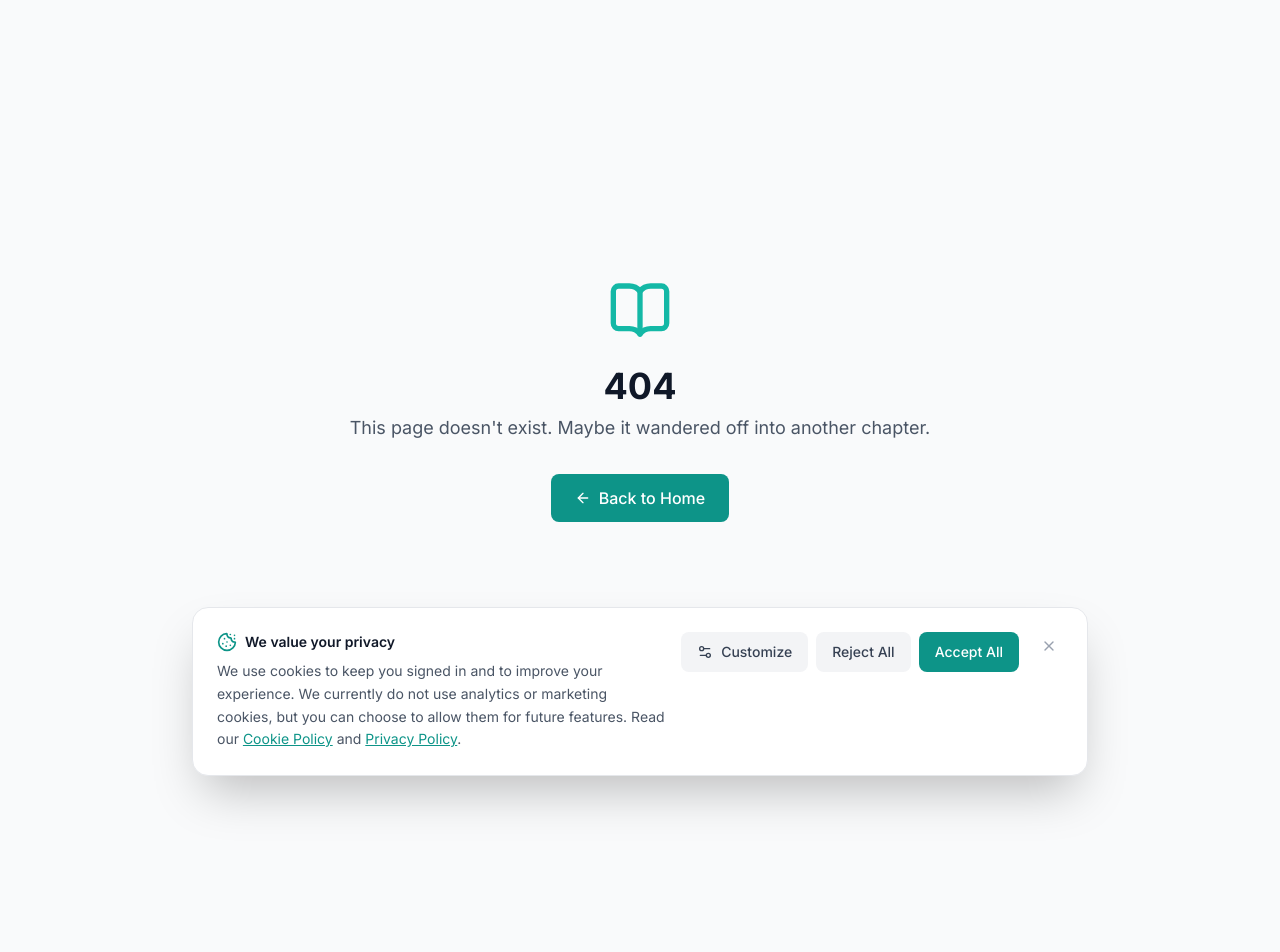
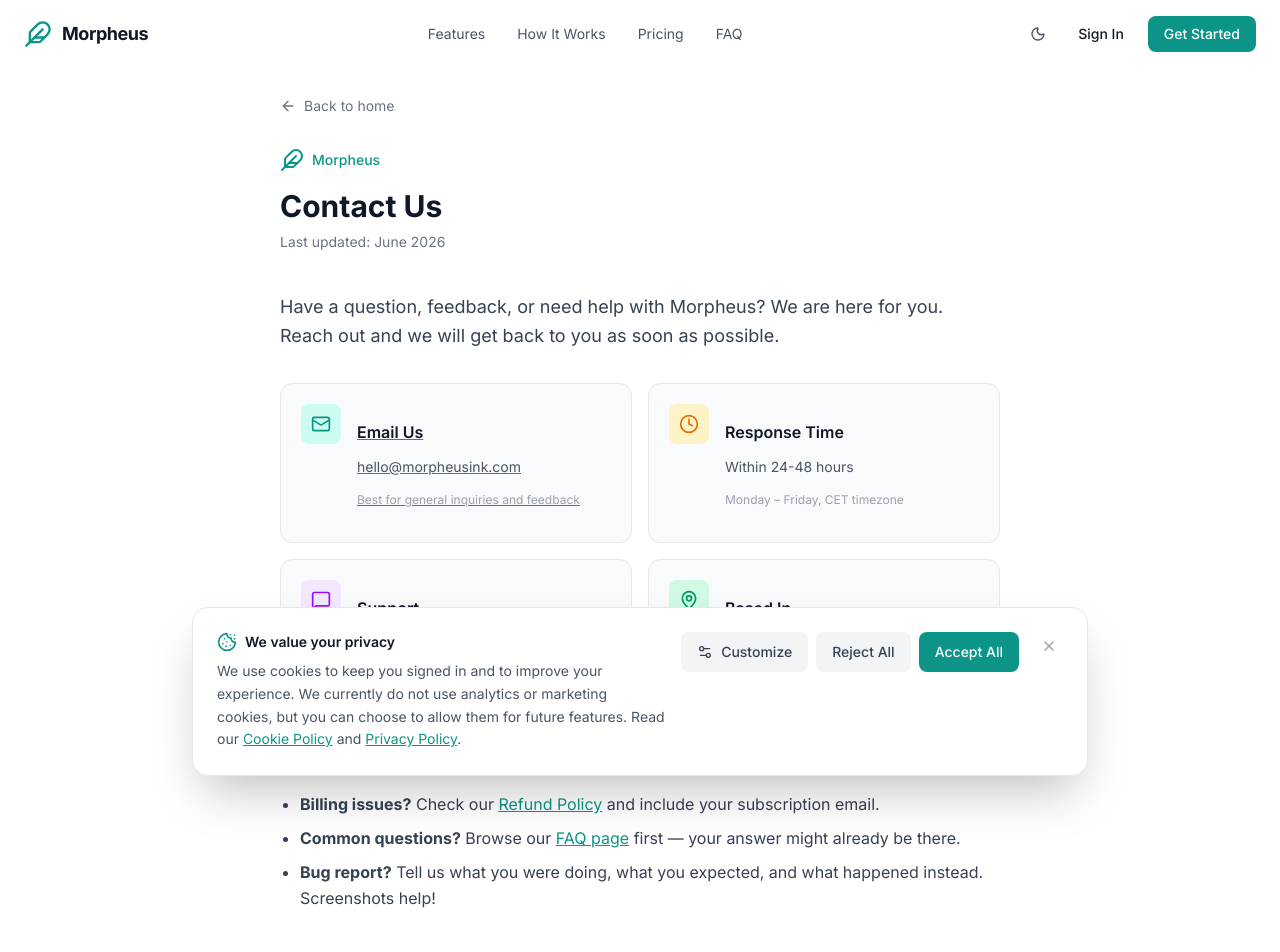
Before and after one commit to giodec2/Morpheus, a React (Vite) app: page /contact in a window 1280 px wide. Shown: the top 952 px of the page. Before the commit the page ends 800 px from the top, so only its background shows below. Built offline with nearby package versions, Linux system fonts and the light colour scheme; no server answers.

Commit message:
feat: update contact email, add contact page, add FAQ nav, remove PEC from footer

```diff
--- a/src/App.tsx
+++ b/src/App.tsx
@@ -24,6 +24,7 @@
 const CookiePolicy = lazy(() => import('@/pages/CookiePolicy'));
 const RefundPolicy = lazy(() => import('@/pages/RefundPolicy'));
 const FAQ = lazy(() => import('@/pages/FAQ'));
+const Contact = lazy(() => import('@/pages/Contact'));
 const NotFound = lazy(() => import('@/pages/NotFound'));
 
 function PageLoader() {
@@ -96,6 +97,7 @@
           <Route path="/cookies" component={CookiePolicy} />
           <Route path="/refund" component={RefundPolicy} />
           <Route path="/faq" component={FAQ} />
+          <Route path="/contact" component={Contact} />
           <Route path="/app">
             {() => (
               <AuthGuard>
--- a/src/components/Landing/FAQSection.tsx
+++ b/src/components/Landing/FAQSection.tsx
@@ -131,13 +131,13 @@
             All Questions
             <ArrowRight className="w-4 h-4" />
           </Link>
-          <a
-            href="mailto:giovannidecaprio04@pec.it"
+          <Link
+            href="/contact"
             className="inline-flex items-center gap-2 text-sm font-semibold text-primary-600 dark:text-primary-400 hover:text-primary-700 dark:hover:text-primary-300 transition-colors"
           >
             Contact Support
             <span className="text-lg">→</span>
-          </a>
+          </Link>
         </div>
       </div>
     </section>
--- a/src/components/Landing/Footer.tsx
+++ b/src/components/Landing/Footer.tsx
@@ -46,8 +46,8 @@
                 </button>
               </li>
               <li>
-                <Link href="/faq" className="text-sm text-gray-500 dark:text-gray-400 hover:text-gray-900 dark:hover:text-white transition-colors">
-                  FAQ
+                <Link href="/contact" className="text-sm text-gray-500 dark:text-gray-400 hover:text-gray-900 dark:hover:text-white transition-colors">
+                  Contact Us
                 </Link>
               </li>
             </ul>
@@ -91,8 +91,8 @@
             <h4 className="font-semibold text-sm text-gray-900 dark:text-white mb-3">Contact</h4>
             <ul className="space-y-2">
               <li>
-                <a href="mailto:giovannidecaprio04@pec.it" className="text-sm text-gray-500 dark:text-gray-400 hover:text-gray-900 dark:hover:text-white transition-colors">
-                  giovannidecaprio04@pec.it
+                <a href="mailto:hello@morpheusink.com" className="text-sm text-gray-500 dark:text-gray-400 hover:text-gray-900 dark:hover:text-white transition-colors">
+                  hello@morpheusink.com
                 </a>
               </li>
               <li>
@@ -131,10 +131,6 @@
             {' · '}C.F.: DCPGNN04P28H501W
             {' · '}P.IVA: 18340151002
             {' · '}Codice ATECO: 62.10.00 (Attività di programmazione informatica)
-            {' · '}PEC:{' '}
-            <a href="mailto:giovannidecaprio04@pec.it" className="underline hover:no-underline">
-              giovannidecaprio04@pec.it
-            </a>
             {' · '}Regime fiscale: Regime Forfettario
           </p>
         </div>
--- a/src/components/Landing/LandingNavbar.tsx
+++ b/src/components/Landing/LandingNavbar.tsx
@@ -62,6 +62,10 @@
               Pricing
               <span className="absolute -bottom-0.5 left-0 w-0 h-0.5 bg-primary-500 group-hover:w-full transition-all duration-300" />
             </button>
+            <Link href="/faq" className="text-sm text-gray-600 dark:text-gray-400 hover:text-gray-900 dark:hover:text-white transition-colors relative group">
+              FAQ
+              <span className="absolute -bottom-0.5 left-0 w-0 h-0.5 bg-primary-500 group-hover:w-full transition-all duration-300" />
+            </Link>
           </div>
 
           {/* Desktop Actions */}
@@ -106,6 +110,7 @@
             <button onClick={() => handleNavClick('#features')} className="block w-full text-left py-2 text-gray-700 dark:text-gray-300">Features</button>
             <button onClick={() => handleNavClick('#how-it-works')} className="block w-full text-left py-2 text-gray-700 dark:text-gray-300">How It Works</button>
             <button onClick={() => handleNavClick('#pricing')} className="block w-full text-left py-2 text-gray-700 dark:text-gray-300">Pricing</button>
+            <Link href="/faq" onClick={() => setMobileOpen(false)} className="block w-full text-left py-2 text-gray-700 dark:text-gray-300">FAQ</Link>
             <div className="pt-3 border-t border-gray-200 dark:border-slate-800 flex flex-col gap-2">
               {user ? (
                 <Link href="/app">
--- a/src/components/Landing/PricingSection.tsx
+++ b/src/components/Landing/PricingSection.tsx
@@ -237,7 +237,7 @@
                 </span>
               </div>
               <p className="text-xs text-gray-400 mt-1.5 transition-all duration-300">
-                {isAnnual ? `Billed annually ($${Math.round(tier.price * 10)}/year). ` : 'Billed monthly. '}Cancel anytime.
+                {isAnnual ? `Billed annually ($${Math.round(tier.price * 10)}/year). ` : 'Billed monthly. '}Cancel anytime. + applicable tax
               </p>
             </div>
           ) : (
--- a/src/components/common/TierSelectorModal.tsx
+++ b/src/components/common/TierSelectorModal.tsx
@@ -145,7 +145,7 @@
                             <span className="text-lg font-black text-gray-900 dark:text-white">
                               ${tier.price}
                             </span>
-                            <span className="text-xs text-gray-400">+ taxes</span>
+                            <span className="text-xs text-gray-400">+ applicable tax</span>
                           </>
                         ) : (
                           <span className="text-lg font-black text-gray-900 dark:text-white">Free</span>
--- a/src/components/common/UpgradeModal.tsx
+++ b/src/components/common/UpgradeModal.tsx
@@ -148,7 +148,7 @@
                 {prices[nextTierKey]}/mo
               </span>
               <span className="text-xs text-gray-400">
-                + taxes
+                + applicable tax
               </span>
             </div>
           </div>
--- /dev/null
+++ b/src/pages/Contact.tsx
@@ -0,0 +1,121 @@
+import { Mail, MessageSquare, Clock, MapPin } from 'lucide-react';
+import LegalPageLayout from '@/components/Legal/LegalPageLayout';
+
+export default function Contact() {
+  return (
+    <LegalPageLayout title="Contact Us" lastUpdated="June 2026">
+      <div className="space-y-8 text-gray-700 dark:text-gray-300">
+        <section>
+          <p className="text-lg leading-relaxed">
+            Have a question, feedback, or need help with Morpheus? We are here for you.
+            Reach out and we will get back to you as soon as possible.
+          </p>
+        </section>
+
+        <section className="grid sm:grid-cols-2 gap-4">
+          <a
+            href="mailto:hello@morpheusink.com"
+            className="group flex items-start gap-4 p-5 rounded-xl border border-gray-200 dark:border-slate-700 bg-gray-50 dark:bg-slate-800/50 hover:border-primary-300 dark:hover:border-primary-700 transition-colors"
+          >
+            <div className="w-10 h-10 rounded-lg bg-primary-100 dark:bg-primary-900/30 flex items-center justify-center flex-shrink-0">
+              <Mail className="w-5 h-5 text-primary-600 dark:text-primary-400" />
+            </div>
+            <div>
+              <h3 className="font-semibold text-gray-900 dark:text-white mb-1 group-hover:text-primary-600 dark:group-hover:text-primary-400 transition-colors">
+                Email Us
+              </h3>
+              <p className="text-sm text-gray-600 dark:text-gray-400">
+                hello@morpheusink.com
+              </p>
+              <p className="text-xs text-gray-400 dark:text-gray-500 mt-1">
+                Best for general inquiries and feedback
+              </p>
+            </div>
+          </a>
+
+          <div className="flex items-start gap-4 p-5 rounded-xl border border-gray-200 dark:border-slate-700 bg-gray-50 dark:bg-slate-800/50">
+            <div className="w-10 h-10 rounded-lg bg-amber-100 dark:bg-amber-900/30 flex items-center justify-center flex-shrink-0">
+              <Clock className="w-5 h-5 text-amber-600 dark:text-amber-400" />
+            </div>
+            <div>
+              <h3 className="font-semibold text-gray-900 dark:text-white mb-1">
+                Response Time
+              </h3>
+              <p className="text-sm text-gray-600 dark:text-gray-400">
+                Within 24-48 hours
+              </p>
+              <p className="text-xs text-gray-400 dark:text-gray-500 mt-1">
+                Monday – Friday, CET timezone
+              </p>
+            </div>
+          </div>
+
+          <div className="flex items-start gap-4 p-5 rounded-xl border border-gray-200 dark:border-slate-700 bg-gray-50 dark:bg-slate-800/50">
+            <div className="w-10 h-10 rounded-lg bg-purple-100 dark:bg-purple-900/30 flex items-center justify-center flex-shrink-0">
+              <MessageSquare className="w-5 h-5 text-purple-600 dark:text-purple-400" />
+            </div>
+            <div>
+              <h3 className="font-semibold text-gray-900 dark:text-white mb-1">
+                Support
+              </h3>
+              <p className="text-sm text-gray-600 dark:text-gray-400">
+                Billing & technical issues
+              </p>
+              <p className="text-xs text-gray-400 dark:text-gray-500 mt-1">
+                Include your account email for faster help
+              </p>
+            </div>
+          </div>
+
+          <div className="flex items-start gap-4 p-5 rounded-xl border border-gray-200 dark:border-slate-700 bg-gray-50 dark:bg-slate-800/50">
+            <div className="w-10 h-10 rounded-lg bg-emerald-100 dark:bg-emerald-900/30 flex items-center justify-center flex-shrink-0">
+              <MapPin className="w-5 h-5 text-emerald-600 dark:text-emerald-400" />
+            </div>
+            <div>
+              <h3 className="font-semibold text-gray-900 dark:text-white mb-1">
+                Based In
+              </h3>
+              <p className="text-sm text-gray-600 dark:text-gray-400">
+                Rome, Italy
+              </p>
+              <p className="text-xs text-gray-400 dark:text-gray-500 mt-1">
+                Built with care for storytellers worldwide
+              </p>
+            </div>
+          </div>
+        </section>
+
+        <section>
+          <h2 className="text-xl font-semibold text-gray-900 dark:text-white mb-3">
+            Before You Write
+          </h2>
+          <ul className="list-disc pl-5 space-y-2">
+            <li>
+              <strong>Billing issues?</strong> Check our{' '}
+              <a href="/refund" className="text-primary-600 dark:text-primary-400 underline">Refund Policy</a>{' '}
+              and include your subscription email.
+            </li>
+            <li>
+              <strong>Common questions?</strong> Browse our{' '}
+              <a href="/faq" className="text-primary-600 dark:text-primary-400 underline">FAQ page</a>{' '}
+              first — your answer might already be there.
+            </li>
+            <li>
+              <strong>Bug report?</strong> Tell us what you were doing, what you expected, and what happened instead. Screenshots help!
+            </li>
+          </ul>
+        </section>
+
+        <section className="text-center pt-4">
+          <a
+            href="mailto:hello@morpheusink.com"
+            className="inline-flex items-center gap-2 px-8 py-3.5 bg-primary-600 hover:bg-primary-700 text-white rounded-xl text-sm font-semibold transition-all duration-300 hover:scale-[1.03] active:scale-[0.97] shadow-lg shadow-primary-500/30"
+          >
+            <Mail className="w-4 h-4" />
+            Send us an email
+          </a>
+        </section>
+      </div>
+    </LegalPageLayout>
+  );
+}
--- a/src/pages/CookiePolicy.tsx
+++ b/src/pages/CookiePolicy.tsx
@@ -213,7 +213,7 @@
           <p>If you have any questions about our use of cookies or this Cookie Policy, please contact us:</p>
           <div className="bg-gray-50 dark:bg-slate-800/50 p-4 rounded-lg mt-2 text-sm">
             <p><strong>Giovanni de Caprio</strong></p>
-            <p>Email: <a href="mailto:giovannidecaprio04@pec.it" className="text-primary-600 dark:text-primary-400 underline">giovannidecaprio04@pec.it</a></p>
+            <p>Email: <a href="mailto:hello@morpheusink.com" className="text-primary-600 dark:text-primary-400 underline">hello@morpheusink.com</a></p>
             <p>Address: Via Gaspare Gozzi 113, 00145 Roma (RM), Italy</p>
           </div>
         </section>
--- a/src/pages/PrivacyPolicy.tsx
+++ b/src/pages/PrivacyPolicy.tsx
@@ -26,7 +26,7 @@
             <p>00145 Roma (RM), Italy</p>
             <p>C.F.: DCPGNN04P28H501W</p>
             <p>P.IVA: 18340151002</p>
-            <p>Email: giovannidecaprio04@pec.it</p>
+            <p>Email: hello@morpheusink.com</p>
           </div>
           <p className="mt-3">
             You can contact us regarding data protection matters at the email address above. We have not appointed a Data Protection Officer (DPO) as we do not meet the thresholds requiring one under Article 37 GDPR.
@@ -192,7 +192,7 @@
             <li><strong>Right to lodge a complaint (Art. 77):</strong> You have the right to complain to the Italian Data Protection Authority (Garante per la Protezione dei Dati Personali) or your local supervisory authority.</li>
           </ul>
           <p className="mt-3">
-            To exercise any of these rights, please contact us at <a href="mailto:giovannidecaprio04@pec.it" className="text-primary-600 dark:text-primary-400 underline">giovannidecaprio04@pec.it</a>. We will respond within 30 days of receiving your request. We may need to verify your identity before processing your request.
+            To exercise any of these rights, please contact us at <a href="mailto:hello@morpheusink.com" className="text-primary-600 dark:text-primary-400 underline">hello@morpheusink.com</a>. We will respond within 30 days of receiving your request. We may need to verify your identity before processing your request.
           </p>
         </section>
 
@@ -251,7 +251,7 @@
           <p>If you have any questions, concerns, or requests regarding this Privacy Policy or our data practices, please contact us:</p>
           <div className="bg-gray-50 dark:bg-slate-800/50 p-4 rounded-lg mt-2 text-sm">
             <p><strong>Giovanni de Caprio</strong></p>
-            <p>Email: <a href="mailto:giovannidecaprio04@pec.it" className="text-primary-600 dark:text-primary-400 underline">giovannidecaprio04@pec.it</a></p>
+            <p>Email: <a href="mailto:hello@morpheusink.com" className="text-primary-600 dark:text-primary-400 underline">hello@morpheusink.com</a></p>
             <p>Address: Via Gaspare Gozzi 113, 00145 Roma (RM), Italy</p>
             <p className="mt-2">You also have the right to lodge a complaint with the Italian Data Protection Authority:</p>
             <p><a href="https://www.garanteprivacy.it" target="_blank" rel="noopener noreferrer" className="text-primary-600 dark:text-primary-400 underline">www.garanteprivacy.it</a></p>
--- a/src/pages/RefundPolicy.tsx
+++ b/src/pages/RefundPolicy.tsx
@@ -68,7 +68,7 @@
           <h3 className="font-semibold text-gray-900 dark:text-white mt-3 mb-2">3.3 How to Exercise Your Withdrawal Right</h3>
           <p>To exercise your right of withdrawal, you must inform us of your decision by an unequivocal statement. You may use the model withdrawal form below or simply email us:</p>
           <div className="bg-gray-50 dark:bg-slate-800/50 p-4 rounded-lg mt-2 text-sm">
-            <p>Email: <a href="mailto:giovannidecaprio04@pec.it" className="text-primary-600 dark:text-primary-400 underline">giovannidecaprio04@pec.it</a></p>
+            <p>Email: <a href="mailto:hello@morpheusink.com" className="text-primary-600 dark:text-primary-400 underline">hello@morpheusink.com</a></p>
             <p>Include: Your name, email address, subscription date, and a clear statement that you wish to withdraw.</p>
           </div>
           <p className="mt-2">
@@ -111,7 +111,7 @@
           <p>You may cancel your subscription at any time:</p>
           <ul className="list-disc pl-5 space-y-1 mt-2">
             <li>Through your account settings in the Morpheus app (when available).</li>
-            <li>By emailing us at <a href="mailto:giovannidecaprio04@pec.it" className="text-primary-600 dark:text-primary-400 underline">giovannidecaprio04@pec.it</a> with your account email address.</li>
+            <li>By emailing us at <a href="mailto:hello@morpheusink.com" className="text-primary-600 dark:text-primary-400 underline">hello@morpheusink.com</a> with your account email address.</li>
           </ul>
           <p className="mt-2">
             Cancellation takes effect at the end of your current billing period. You will continue to have access to paid features until that date. No partial refunds are provided for the remainder of the billing period except as specified above.
@@ -135,7 +135,7 @@
           </p>
           <div className="bg-gray-50 dark:bg-slate-800/50 p-4 rounded-lg mt-2 text-sm font-mono whitespace-pre-wrap border border-gray-200 dark:border-slate-700">
 {`To: Giovanni de Caprio
-Email: giovannidecaprio04@pec.it
+Email: hello@morpheusink.com
 Address: Via Gaspare Gozzi 113, 00145 Roma (RM), Italy
 
 I hereby give notice that I withdraw from my contract of sale / subscription for the provision of the following service:
@@ -168,7 +168,7 @@
           <p>If you have any questions about refunds, withdrawals, or cancellations, please contact us:</p>
           <div className="bg-gray-50 dark:bg-slate-800/50 p-4 rounded-lg mt-2 text-sm">
             <p><strong>Giovanni de Caprio</strong></p>
-            <p>Email: <a href="mailto:giovannidecaprio04@pec.it" className="text-primary-600 dark:text-primary-400 underline">giovannidecaprio04@pec.it</a></p>
+            <p>Email: <a href="mailto:hello@morpheusink.com" className="text-primary-600 dark:text-primary-400 underline">hello@morpheusink.com</a></p>
             <p>Address: Via Gaspare Gozzi 113, 00145 Roma (RM), Italy</p>
           </div>
           <p className="mt-3 text-sm text-gray-500 dark:text-gray-400">
--- a/src/pages/TermsOfService.tsx
+++ b/src/pages/TermsOfService.tsx
@@ -233,7 +233,7 @@
             <p><strong>Giovanni de Caprio</strong></p>
             <p>Ditta Individuale — P.IVA 18340151002</p>
             <p>Via Gaspare Gozzi 113, 00145 Roma (RM), Italy</p>
-            <p>Email: <a href="mailto:giovannidecaprio04@pec.it" className="text-primary-600 dark:text-primary-400 underline">giovannidecaprio04@pec.it</a></p>
+            <p>Email: <a href="mailto:hello@morpheusink.com" className="text-primary-600 dark:text-primary-400 underline">hello@morpheusink.com</a></p>
           </div>
         </section>
       </div>
```
